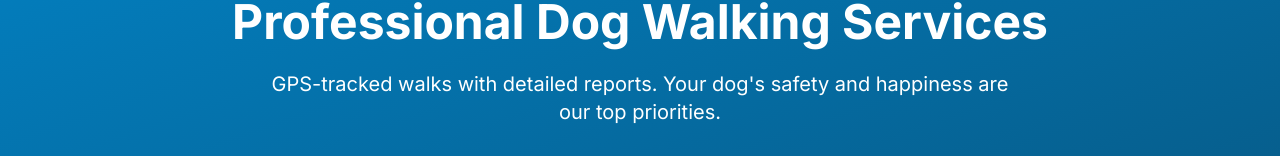
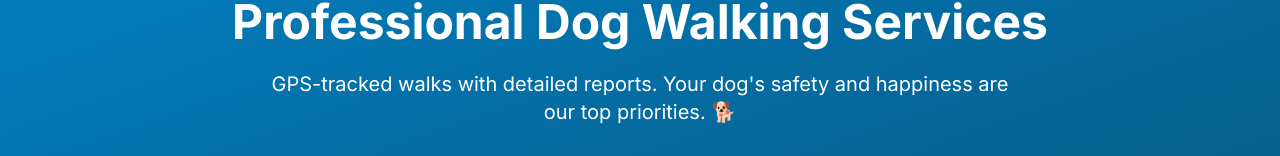
Before and after one commit to austinmckale/dog-walker-cms, a Next.js app: page / in a window 1280 px wide. Shown: the part 235-391 px from the top of the page. Built offline with nearby package versions, Linux system fonts and the light colour scheme.

Commit message:
Update home page with improved content and emoji

```diff
--- a/app/page.tsx
+++ b/app/page.tsx
@@ -19,7 +19,7 @@ export default function HomePage() {
             </h1>
             <p className="text-xl mb-8 max-w-3xl mx-auto">
               GPS-tracked walks with detailed reports. Your dog's safety and happiness
-              are our top priorities.
+              are our top priorities. 🐕
             </p>
             <div className="flex flex-col sm:flex-row gap-4 justify-center">
               <Link href="/walk-plans" className="btn-primary bg-white text-primary-600 hover:bg-gray-100">
```
Also changed, not shown: 1 other file (tests, documents, lock files or other folders).
